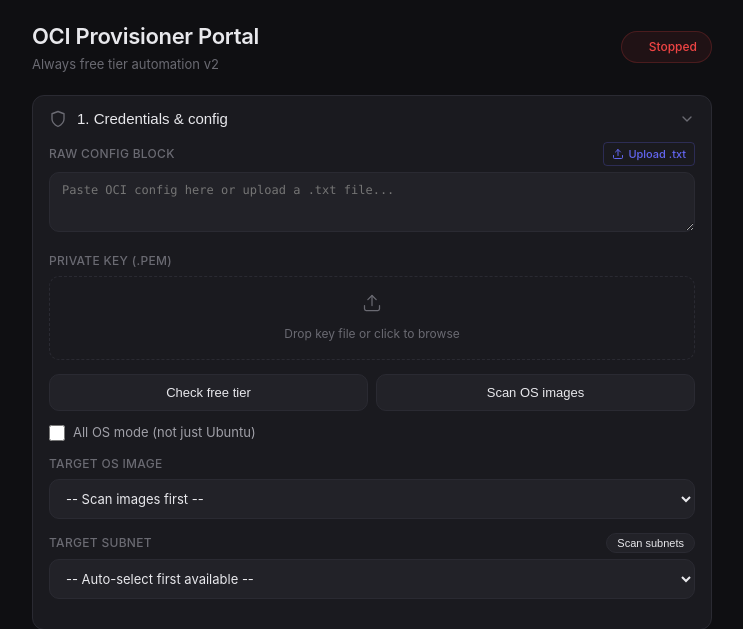
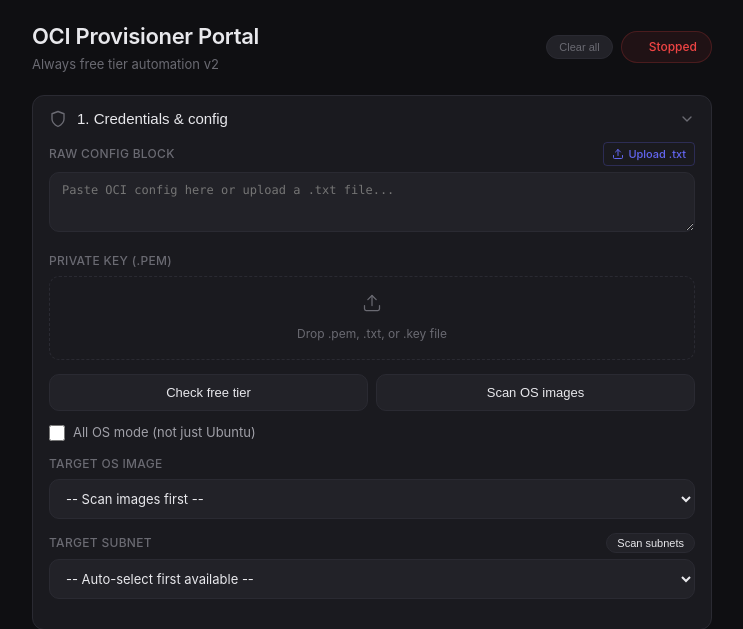
Before and after one commit to sarakmacbook/oracle, a Flask app: page / in a window 1280 px wide. Shown: the top 629 px of the page, without its empty margins (268-1011 px from the left). Run offline with Flask 3, Linux system fonts and the light colour scheme; data that the repository does not hold is empty.

Commit message:
Add files via upload

```diff
--- a/templates/index.html
+++ b/templates/index.html
@@ -325,9 +325,12 @@
                 <h1>OCI Provisioner Portal</h1>
                 <p>Always free tier automation v2</p>
             </div>
-            <div id="statusBadge" class="status-badge stopped">
-                <span id="statusDot" class="status-dot"></span>
-                <span id="statusText">Stopped</span>
+            <div style="display:flex;align-items:center;gap:8px;">
+                <button onclick="clearAll()" style="padding:5px 12px;border:1px solid var(--border);border-radius:20px;background:var(--surface-raised);color:var(--text-muted);font-size:11px;font-weight:500;cursor:pointer;transition:all 0.15s;" onmouseover="this.style.color='var(--danger)';this.style.borderColor='rgba(239,68,68,0.3)'" onmouseout="this.style.color='var(--text-muted)';this.style.borderColor='var(--border)'">Clear all</button>
+                <div id="statusBadge" class="status-badge stopped">
+                    <span id="statusDot" class="status-dot"></span>
+                    <span id="statusText">Stopped</span>
+                </div>
             </div>
         </div>
 
@@ -357,9 +360,9 @@
                 <div class="form-group">
                     <label class="form-label">Private key (.pem)</label>
                     <div class="upload-zone" id="keyZone">
-                        <input type="file" id="keyFile" accept=".pem,.txt" onchange="handleKeyFile()">
+                        <input type="file" id="keyFile" accept=".pem,.txt,.key" onchange="handleKeyFile()">
                         <svg width="20" height="20" viewBox="0 0 24 24" fill="none" stroke="currentColor" stroke-width="1.5" stroke-linecap="round" stroke-linejoin="round" style="color:var(--text-muted);margin-bottom:6px;"><path d="M21 15v4a2 2 0 0 1-2 2H5a2 2 0 0 1-2-2v-4"/><polyline points="17 8 12 3 7 8"/><line x1="12" y1="3" x2="12" y2="15"/></svg>
-                        <div style="font-size:12px;color:var(--text-muted);">Drop key file or click to browse</div>
+                        <div style="font-size:12px;color:var(--text-muted);">Drop .pem, .txt, or .key file</div>
                     </div>
                 </div>
                 <div class="btn-row">
@@ -1002,6 +1005,51 @@
         if (statusInterval) { clearInterval(statusInterval); statusInterval = null; }
     }
 
+    function clearAll() {
+        if (isRunning) {
+            addLog('Stop the provisioning loop before clearing', 'warn');
+            return;
+        }
+        document.getElementById('rawConfig').value = '';
+        document.getElementById('cfgUser').value = '';
+        document.getElementById('cfgTenancy').value = '';
+        document.getElementById('cfgFingerprint').value = '';
+        document.getElementById('cfgRegion').value = '';
+        document.getElementById('cfgKey').value = '';
+
+        var keyZone = document.getElementById('keyZone');
+        keyZone.classList.remove('success');
+        keyZone.innerHTML = '<input type="file" id="keyFile" accept=".pem,.txt,.key" onchange="handleKeyFile()">' +
+            '<svg width="20" height="20" viewBox="0 0 24 24" fill="none" stroke="currentColor" stroke-width="1.5" stroke-linecap="round" stroke-linejoin="round" style="color:var(--text-muted);margin-bottom:6px;">' +
+            '<path d="M21 15v4a2 2 0 0 1-2 2H5a2 2 0 0 1-2-2v-4"/><polyline points="17 8 12 3 7 8"/><line x1="12" y1="3" x2="12" y2="15"/></svg>' +
+            '<div style="font-size:12px;color:var(--text-muted);">Drop .pem, .txt, or .key file</div>';
+
+        document.getElementById('imageSelect').innerHTML = '<option value="">-- Scan images first --</option>';
+        document.getElementById('subnetSelect').innerHTML = '<option value="">-- Auto-select first available --</option>';
+        document.getElementById('subnetInfo').style.display = 'none';
+
+        document.getElementById('vmName').value = 'AlwaysFree-Bot';
+        document.getElementById('ocpus').value = '2';
+        document.getElementById('memory').value = '12';
+        document.getElementById('bootVol').value = '50';
+        document.getElementById('sshKey').value = '';
+
+        var sshZone = document.getElementById('sshZone');
+        sshZone.classList.remove('success');
+        sshZone.innerHTML = '<input type="file" id="sshFile" accept=".pub,.txt" onchange="handleSSHFile()">' +
+            '<span style="font-size:12px;color:var(--text-muted);">Upload .pub file or paste below</span>';
+
+        document.getElementById('tgToken').value = '';
+        document.getElementById('tgChat').value = '';
+        document.getElementById('tgResult').innerHTML = '';
+
+        document.getElementById('quotaPanel').style.display = 'none';
+        document.getElementById('quotaPanel').innerHTML = '';
+
+        clearLogs();
+        addLog('All fields cleared', 'success');
+    }
+
     window.addEventListener('load', () => {
         fetchLogs();
         checkStatus();
```
